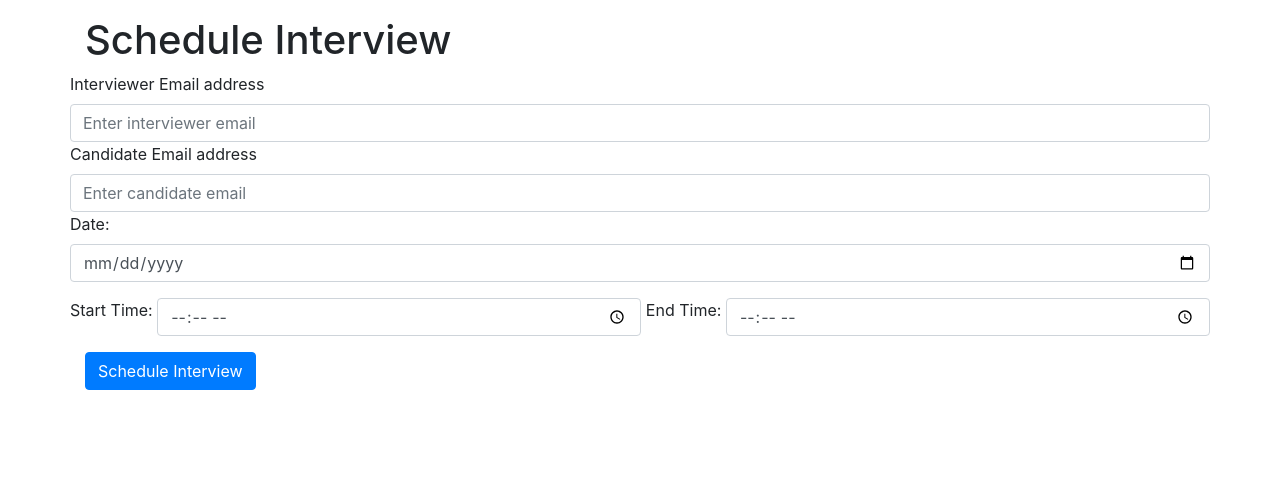
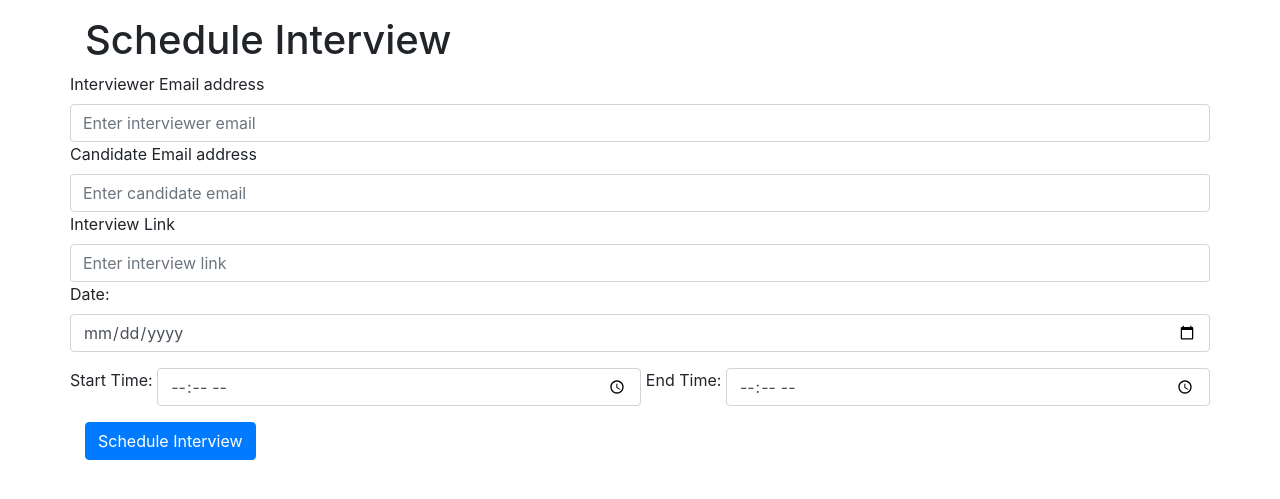
Before and after one commit to rajat-rg/scaler-interview-portal-assignment-, a Django app: page / in a window 1280 px wide. Shown: the part 56-555 px from the top of the page. Run offline with Django 3.2, Linux system fonts and the light colour scheme; some libraries are stand-ins or nearby versions.

Commit message:
link in progress

```diff
--- a/portal/models.py
+++ b/portal/models.py
@@ -25,7 +25,7 @@ class Interview(models.Model):
     date = models.DateField()
     startTime = models.TimeField()
     endTime = models.TimeField()
-
+    link = models.CharField(max_length=60)
     def __str__(self):
         return self.Candidate.name + ' X ' + self.interviewer.name +' on '+ str(self.date) +" at "+str(self.startTime)
 
--- a/portal/urls.py
+++ b/portal/urls.py
@@ -9,4 +9,5 @@ urlpatterns = [
     path('edit/<str:slug>', views.edit, name='edit'),
     path('confirmEdit/<str:slug>', views.confirmEdit, name='confirmEdit'),
     path('delete/<str:slug>', views.delete, name='delete'),
+    path('open/<str:slug>', views.open, name='open'),
 ]
--- a/portal/views.py
+++ b/portal/views.py
@@ -1,6 +1,7 @@
 from django.shortcuts import redirect, render
 from portal.models import Interviewer, Candidate, Interview
 from django.contrib import messages
+import datetime
 # Create your views here.
 def home(request):
     return render(request,'home.html')
@@ -8,41 +9,63 @@ def home(request):
 def schedule(request,slug=""):
     print(slug)
     if request.method == 'POST':
+        s = True
         interviewerEmail = request.POST.get('interviewerEmail')
         candidateEmail = request.POST.get('candidateEmail')
+        link = request.POST.get('link')
         schedule_date = request.POST.get('date')
+        today = str(datetime.date.today())
+        sd = int(schedule_date.replace("-", ""))
+        today = int(today.replace("-", ""))
+        if sd < today:
+            msg = 'Invalid schedule date'
+            messages.error(request,msg)
+            s = False
         startTimer = request.POST.get('startTime')
         endTimer = request.POST.get('endTime')
         try:
             interviewer = Interviewer.objects.get(email=interviewerEmail)
         except:
             messages.error(request, "Interviewer not found")
+            return redirect('home')
 
         try:
             candidate = Candidate.objects.get(email=candidateEmail)
         except:
             messages.error(request, "Candidate not found")
+            return redirect('home')
         i1 = Interview.objects.filter(interviewer = interviewer, date = schedule_date, startTime= startTimer)
+
         i2 = Interview.objects.filter(Candidate = candidate, date = schedule_date, startTime= startTimer)
         if len(i1)==0 and len(i2)==0:
             if slug == "":
-                interview = Interview(interviewer=interviewer, Candidate=candidate, date=schedule_date, startTime = startTimer,endTime = endTimer)
+                interview = Interview(interviewer=interviewer, Candidate=candidate, date=schedule_date, startTime = startTimer,endTime = endTimer, link=link)
             else:
                 interview = Interview.objects.get(sno=slug)
-                interview.interviewer = interviewer
-                interview.candidate = candidate
-                interview.date = schedule_date
-                interview.startTime = startTimer
-                interview.endTime = endTimer
-            interview.save()
-            msg= "interview scheduled for "+candidate.name+" X "+interviewer.name+" \n on "+schedule_date + " at "+ startTimer
-            messages.success(request, msg)
+                start_Timer = int(startTimer.replace(":",""))
+                interview_endTime = str(interview.endTime)
+                interview_endTime = int(interview_endTime.replace(":",""))
+                if(start_Timer < interview_endTime):
+                    msg = "Interview cannot be scheduled"
+                    messages.error(request, msg)
+                    s = False
+                else:
+                    interview.interviewer = interviewer
+                    interview.candidate = candidate
+                    interview.date = schedule_date
+                    interview.startTime = startTimer
+                    interview.endTime = endTimer
+                    interview.link = link
+            if s == True:
+                interview.save()
+                msg= "Interview scheduled for "+candidate.name+" X "+interviewer.name+" \n on "+schedule_date + " at "+ startTimer
+                messages.success(request, msg)
 
         if(len(i1) != 0):
-            msg = interviewer.name+ ' has a interview scheduled on '+ schedule_date+ ' at '+ startTimer
+            msg = "Interview cannot be scheduled beacuse "+interviewer.name+ ' has an interview scheduled on '+ schedule_date+ ' at '+ startTimer
             messages.error(request, msg)
         if(len(i2) != 0):
-            msg = candidate.name+ ' has a interview scheduled on '+ schedule_date+ " at "+ startTimer
+            msg = "Interview cannot be scheduled beacuse "+candidate.name+ ' has an interview scheduled on '+ schedule_date+ " at "+ startTimer
             messages.error(request, msg)
     return redirect('home')
 
@@ -67,4 +90,7 @@ def delete(request, slug):
     inter.delete()
     msg = "interview id "+slug+"deleted successfully."
     messages.success(request, msg)
-    return redirect("home")
+    return redirect("upcoming")
+
+def open(request):
+    pass
--- a/templates/home.html
+++ b/templates/home.html
@@ -11,8 +11,12 @@
             <label for="candidateEmail">Candidate Email address</label>
             <input type="email" class=" form-control" name="candidateEmail" id="candidateEmail" aria-describedby="emailHelp" placeholder="Enter candidate email" required>
 
+            <label for="link">Interview Link</label>
+            <input type="text" class=" form-control" name="link" id="link" aria-describedby="link" placeholder="Enter interview link" required>
+
             <label for="Date">Date:&nbsp </label>
             <input type="date" class="form-control " name="date" id="date"  placeholder="Enter interview Date" required>
+
         </div>
     <div class="row form-group">
 
@@ -21,8 +25,8 @@
 
         <label for="endTime"> &nbspEnd Time:&nbsp </label>
         <input type="time" class="form-control col" name="endTime" id="endTime"  placeholder="Enter end time" required>
+
     </div>
-
 
     <button type="submit" class="btn btn-primary">Schedule Interview</button>
 </form>
--- a/templates/upcoming.html
+++ b/templates/upcoming.html
@@ -13,6 +13,7 @@
               <th scope="col">Date</th>
               <th scope="col">Start Time</th>
               <th scope="col">End time</th>
+              <th scope="col">Interview Link</th>
               <th scope="col">Edit</th>
               <th scope="col">Delete</th>
             </tr>
@@ -26,6 +27,7 @@
               <td>{{interview.date}}</td>
               <td>{{interview.startTime}}</td>
               <td>{{interview.endTime}}</td>
+              <td><a href="/open/{{interview.link}}">{{interview.link}}</a></td>
               <td><a href="/edit/{{interview.sno}}">Edit</a></td>
               <td><a href="/delete/{{interview.sno}}">Delete</a></td>
             </tr>
```
